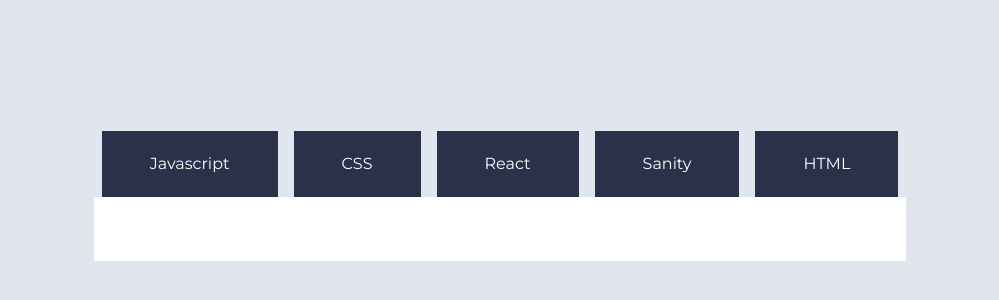
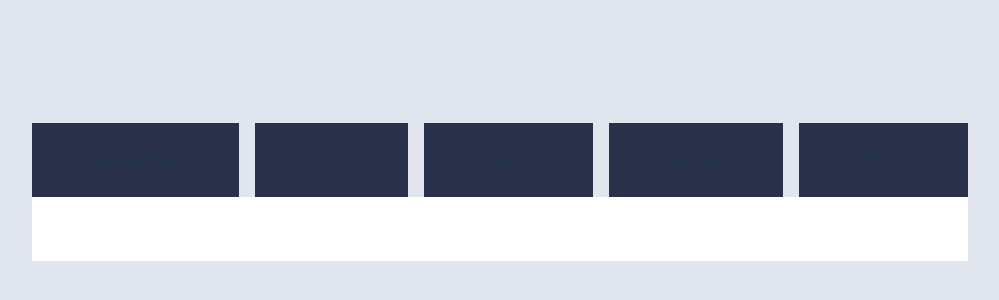
Before and after one commit to mkihl98/uin23ak3_resourceapp_group16, a React (Vite) app: page / in a window 1280 px wide. Shown: the part 232-532 px from the top of the page, without its empty margins (140-1139 px from the left). Built offline with nearby package versions, Linux system fonts and the light colour scheme; the HTML template or start-up script is replaced by a standard one.

Commit message:
Jobbet med SCSS
Finpuss

```diff
--- a/src/styles/app.scss
+++ b/src/styles/app.scss
@@ -19,7 +19,47 @@
 
     /*Navigasjonsbaren:*/
     nav{
-        margin: 0 auto;
+
+        display: flex;
+        justify-content: center;
+        text-align: center;
+        padding-left: 0;
+        gap: 16.05px;
+
+        ul{
+
+            list-style-type: none;
+            display: flex;
+            justify-content: space-between;
+            flex-wrap: wrap;
+            padding: 0;
+            margin: 3rem 0 0 0;
+            gap: 16.05px;
+
+            :hover{
+                background-color: var(--white);
+                color: var(--blue);
+            }
+
+            li{
+
+                a{
+                    background-color: var(--darkblue);
+                    color: var(--White);
+                    text-decoration: none;
+                    display: inline-block;
+                    padding-left: 60.6px;
+                    padding-right: 60.6px;
+                    padding-top: 25px;
+                    padding-bottom: 25px;
+                    font-family: var(--font);
+                    font-size: var(--rootsize);
+                    font-weight: 700;
+                    box-sizing: border-box;
+                }
+            }
+        }
+        /*margin: 0 auto;
         max-width: 2000px;
 
         ul{
@@ -29,6 +69,11 @@
             flex-wrap: wrap;
             padding: 0;
             margin: 3rem 0 0 0;
+
+            :hover{
+                background-color: var(--white);
+                color: var(--blue);
+            }
 
             li{
                 background-color: var(--darkblue);
@@ -42,7 +87,7 @@
                     color: var(--white);
                 }
             }
-        }
+        }*/
     }
 
     /*Main-området:*/
```
